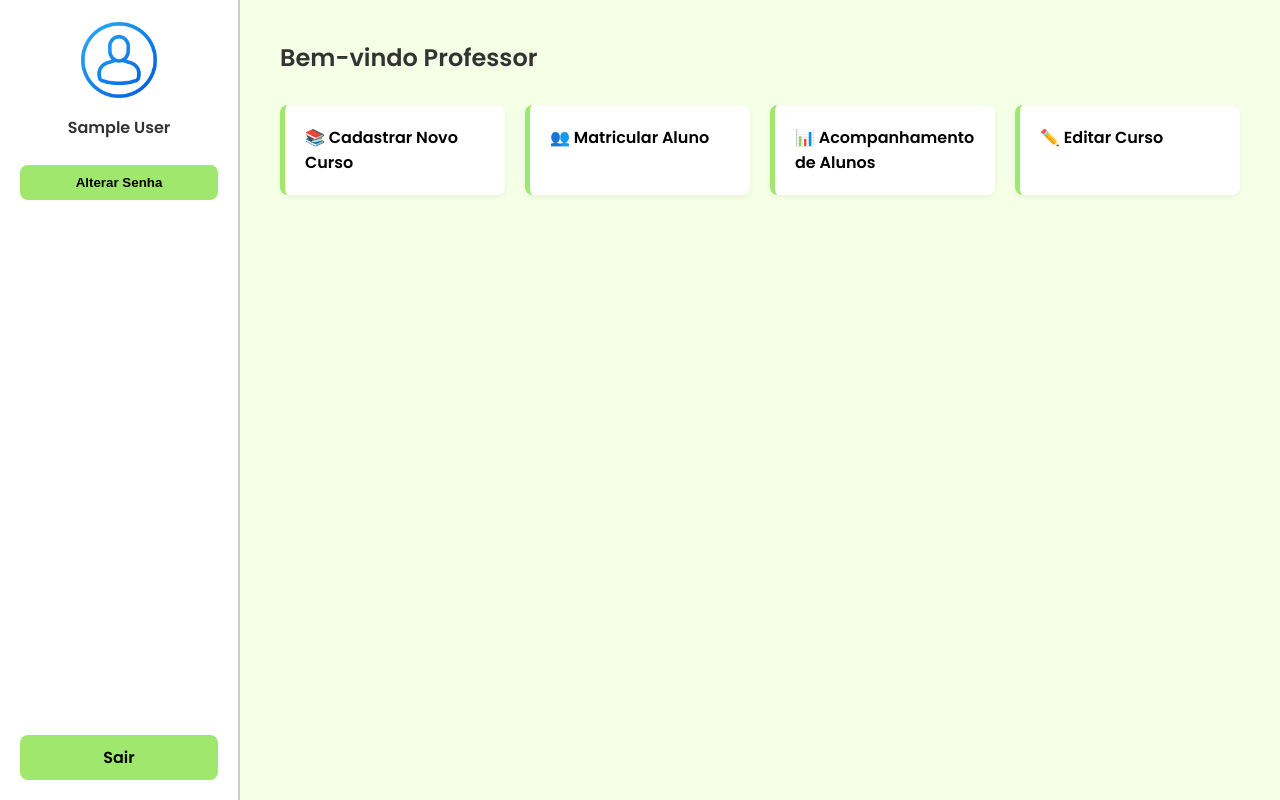
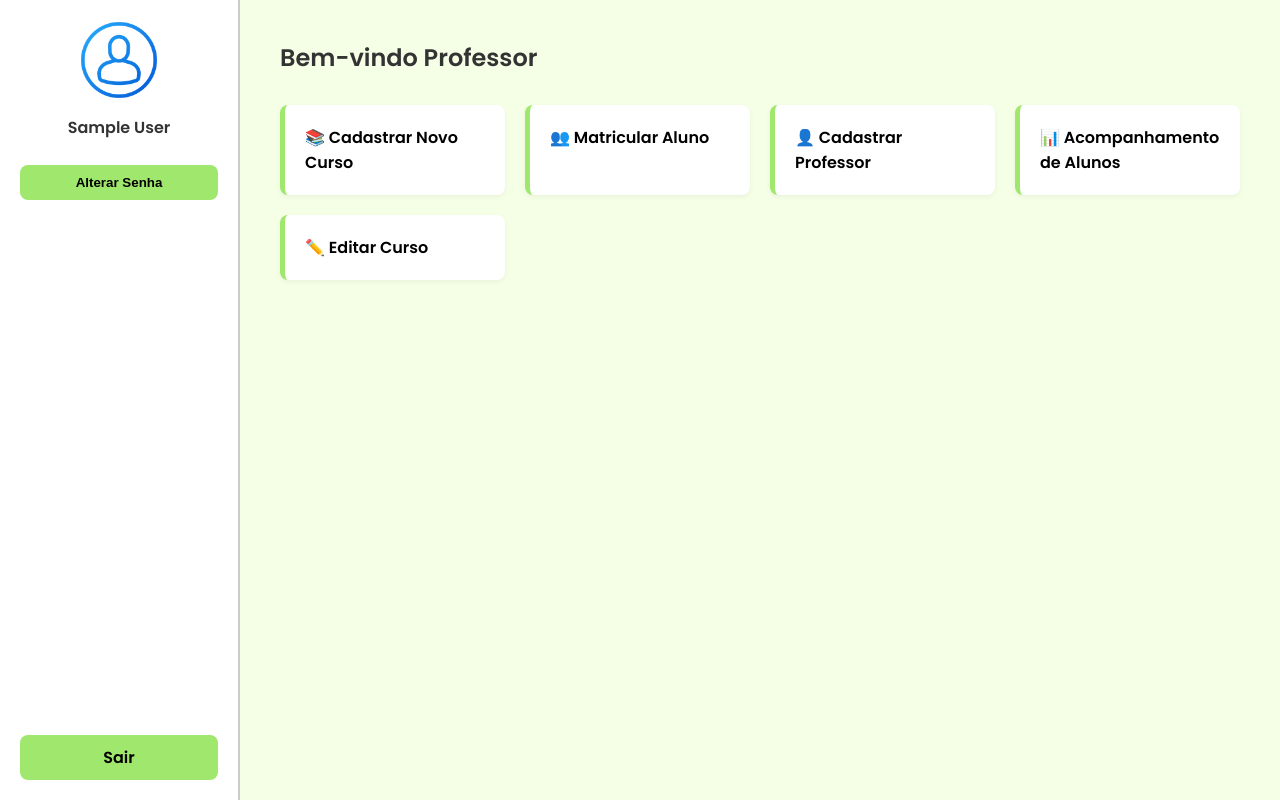
Before and after one commit to carloscll22/AMBIPAREAD, a Flask app: page / in a window 1280 px wide. Run offline with Flask 3, Linux system fonts and the light colour scheme; the visitor is signed in with stand-in values (Sample User, id 1); parts of the project's set-up code (start-up, migrations or seed data) failed here and were passed over.

Commit message:
Update professor_home.html

```diff
--- a/templates/professor_home.html
+++ b/templates/professor_home.html
@@ -65,9 +65,7 @@
       cursor: pointer;
       transition: background 0.3s;
     }
-    .sidebar a.logout:hover {
-      background: #8ad858;
-    }
+    .sidebar a.logout:hover { background: #8ad858; }
     .content {
       flex: 1;
       padding: 40px;
@@ -97,9 +95,7 @@
       font-weight: 600;
       transition: background 0.3s;
     }
-    .actions a.card-btn:hover {
-      background: #e8f5d7;
-    }
+    .actions a.card-btn:hover { background: #e8f5d7; }
     @media (max-width: 768px) {
       body { flex-direction: column; }
       .sidebar {
@@ -109,9 +105,7 @@
         border-right: none;
         border-bottom: 2px solid #ccc;
       }
-      .avatar, .user-name {
-        display: none;
-      }
+      .avatar, .user-name { display: none; }
     }
   </style>
 </head>
@@ -129,6 +123,9 @@
     <div class="actions">
       <a href="/cadastrar_curso" class="card-btn">📚 Cadastrar Novo Curso</a>
       <a href="/matricular" class="card-btn">👥 Matricular Aluno</a>
+      <!-- NOVO CARD -->
+      <a href="/cadastrar_professor" class="card-btn">👤 Cadastrar Professor</a>
+      <!-- FIM NOVO CARD -->
       <a href="/acompanhamento" class="card-btn">📊 Acompanhamento de Alunos</a>
       <a href="/editar_curso" class="card-btn">✏️ Editar Curso</a>
     </div>
```
